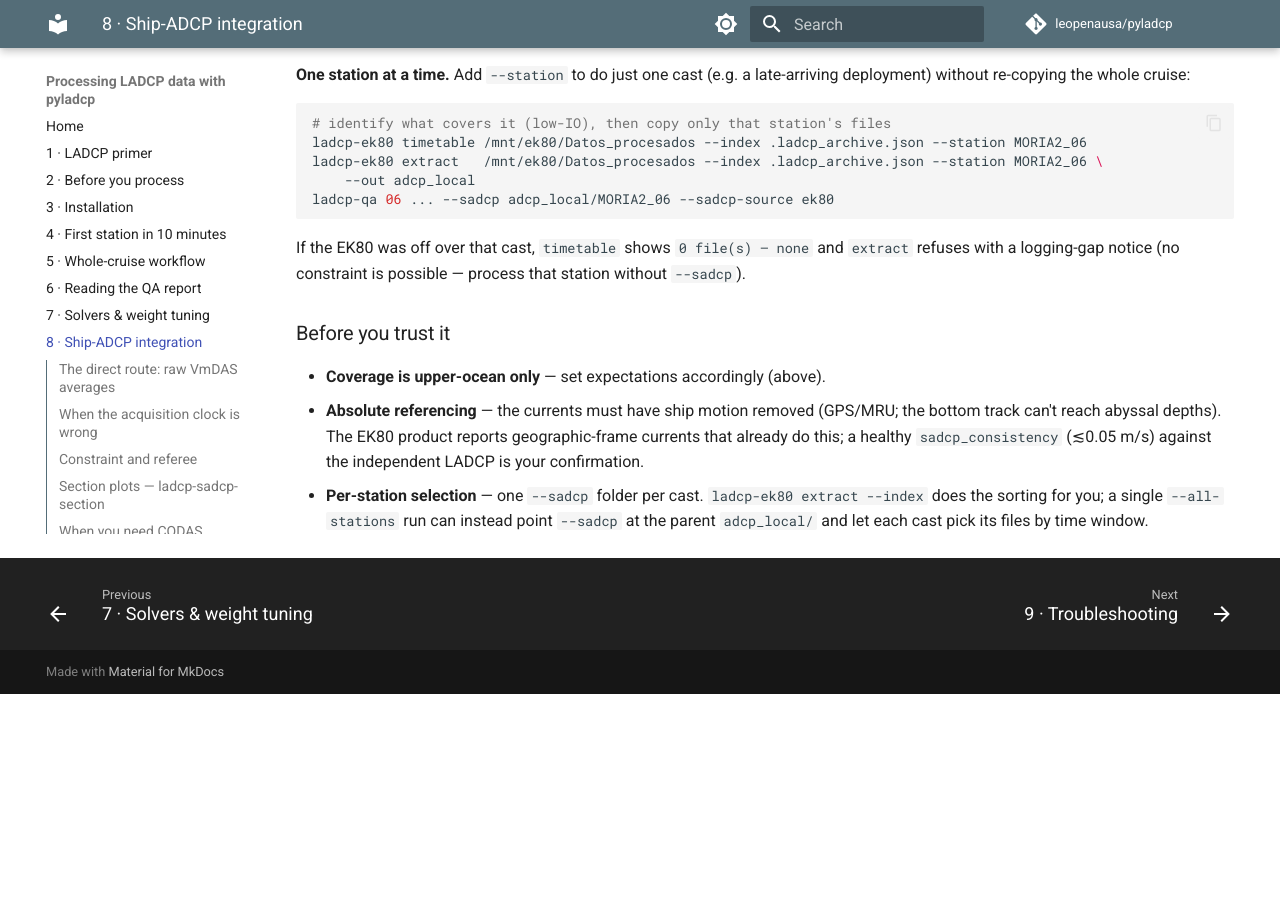
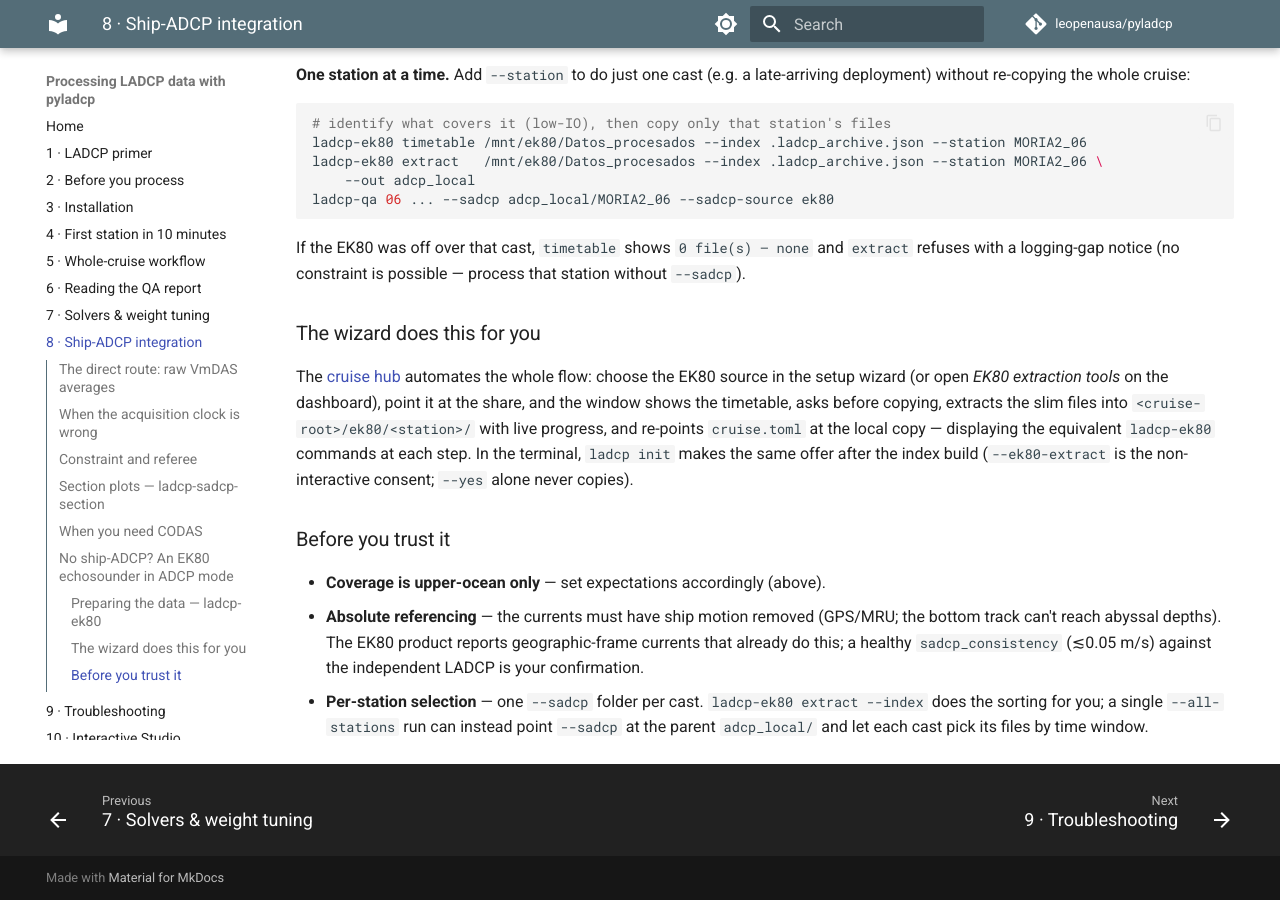
Before and after one commit to leopenausa/pyladcp, an MkDocs documentation site: the page built from docs/guide/08-ship-adcp.md, in a window 1280 px wide and 900 px high, scrolled down 3527 px. Built offline with MkDocs 1.6.1 and Material for MkDocs 9.7.7, drawn with Linux system fonts in a browser that asks for light colours; comment, search, counter and statistics services are not loaded; before the commit the page ends 4221 px from its top, so only the background shows below that.

Commit message:
feat: EK80 guidance — shallow-constraint hints, .nc-rich detection, guide flow (EK-C)
Both front ends now say what EK80 is good for where it is chosen: a shallow
constraint (~15-140 m), most valuable on single-head casts and upper-ocean
referencing (consistency check on dual-head casts). detect flags .nc-rich
directories (>=2 files, outside the codas convention) as 'possibly EK80 —
verify with ladcp-ek80 timetable', so a share mounted under an unhelpful
name still surfaces as a candidate. Guide: ch. 8 gains 'The wizard does
this for you'; ch. 11 gains the EK80 panel walkthrough; EK plan marked
shipped.

Co-Authored-By: Claude Fable 5 <noreply@anthropic.com>

```diff
--- a/docs/guide/08-ship-adcp.md
+++ b/docs/guide/08-ship-adcp.md
@@ -198,6 +198,16 @@ If the EK80 was off over that cast, `timetable` shows `0 file(s) — none` and `
 refuses with a logging-gap notice (no constraint is possible — process that station
 without `--sadcp`).
 
+### The wizard does this for you
+
+The [cruise hub](11-cruise-hub.md) automates the whole flow: choose the EK80 source
+in the setup wizard (or open *EK80 extraction tools* on the dashboard), point it at
+the share, and the window shows the timetable, asks before copying, extracts the slim
+files into `<cruise-root>/ek80/<station>/` with live progress, and re-points
+`cruise.toml` at the local copy — displaying the equivalent `ladcp-ek80` commands at
+each step. In the terminal, `ladcp init` makes the same offer after the index build
+(`--ek80-extract` is the non-interactive consent; `--yes` alone never copies).
+
 ### Before you trust it
 
 - **Coverage is upper-ocean only** — set expectations accordingly (above).
--- a/src/ladcp/studio/static/hub.js
+++ b/src/ladcp/studio/static/hub.js
@@ -118,6 +118,11 @@ function confirmStep(det, prev) {
   det.sadcp.forEach((c, i) => mk(String(i), `${c.path}  (${c.source}: ${c.evidence})`));
   if (ans.sadcpIdx !== undefined && ans.sadcpIdx !== null && radios[ans.sadcpIdx + 1])
     radios[ans.sadcpIdx + 1].checked = true;
+  if (det.sadcp.some((c) => c.source === "ek80"))
+    sad.appendChild(el("div", "note",
+      "EK80 is a shallow constraint (~15–140 m): most valuable on single-head "
+      + "casts and for upper-ocean referencing; on dual-head casts it is a "
+      + "consistency check more than a constraint (guide ch. 8)"));
   let navSel = null;                 // clock check only makes sense with a raw source
   if (det.nav.length && det.sadcp.some((c) => c.source === "vmdas")) {
     const l = el("label");
```
Also changed, not shown: docs/WIZARD_PLAN.md (+1 -1 lines), docs/guide/11-cruise-hub.md (+5 -0 lines), 3 other files.
